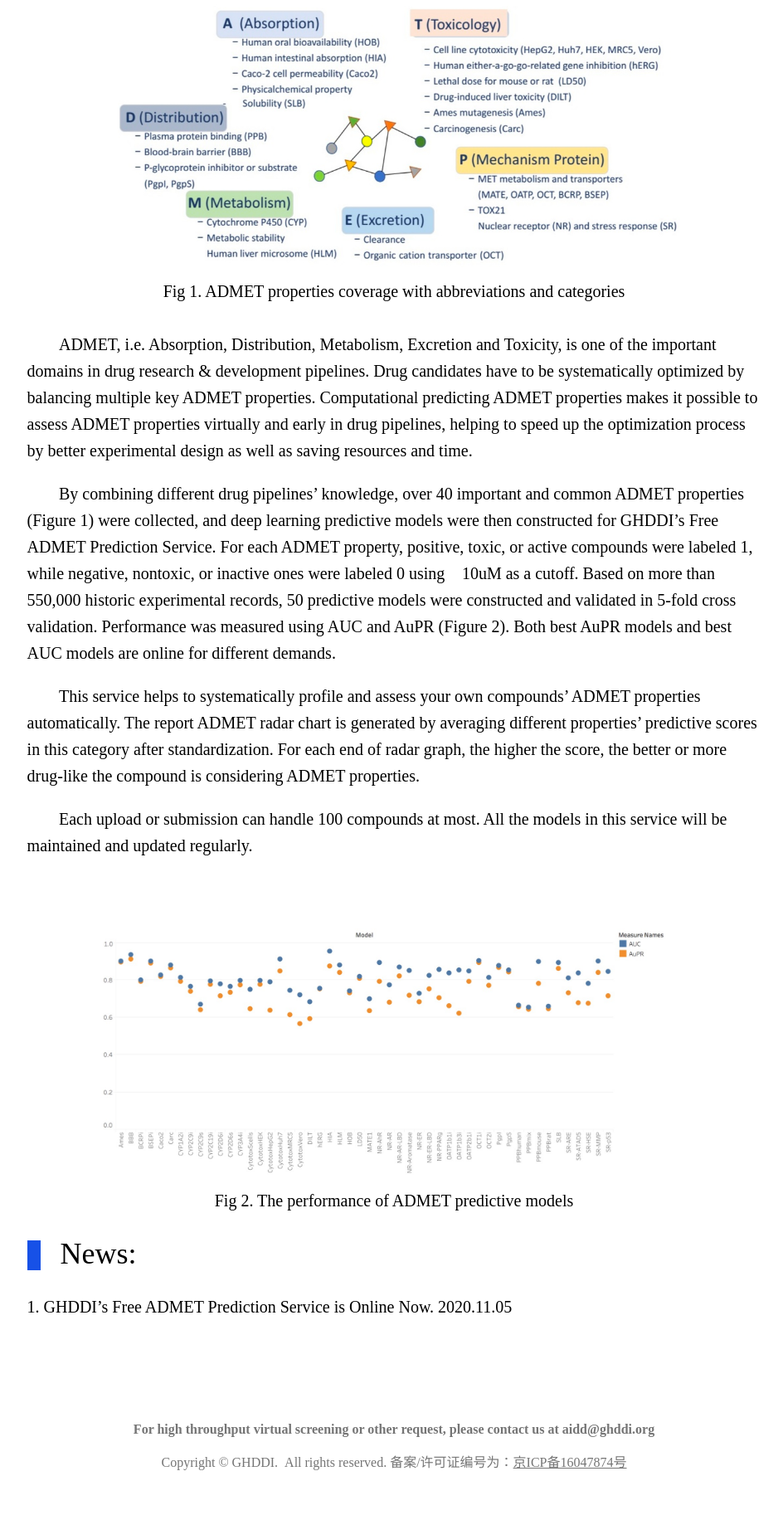
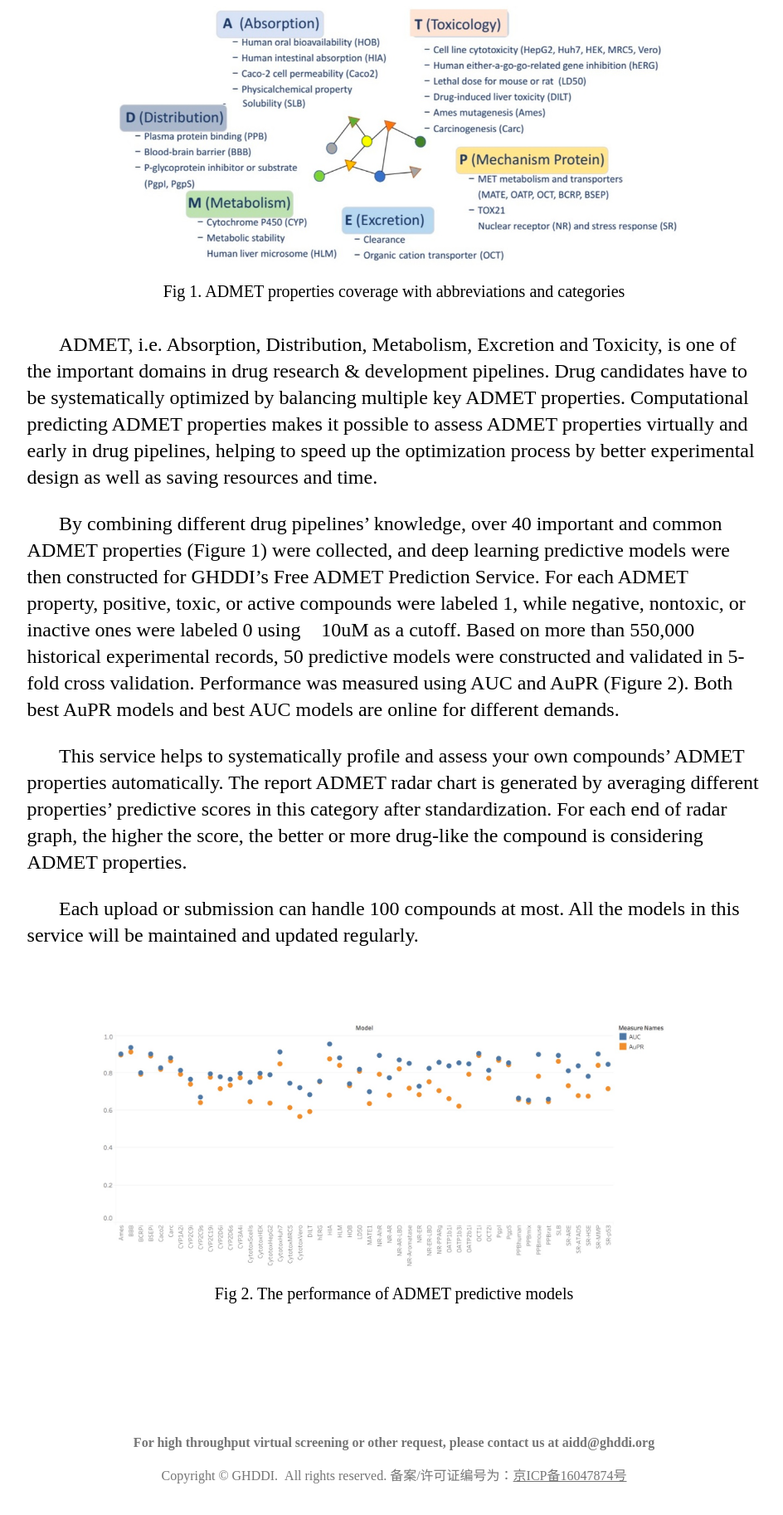
Before and after one commit to wxy0810500/deep_molecule_engine_client, a Django app: page /admet/ in a window 1280 px wide. Shown: the part 1500-3326 px from the top of the page at 83% size, without its empty margins (165-1109 px from the left). Before the commit the page ends 3272 px from the top, so only its background shows below. Run offline with Django 3.2, Linux system fonts and the light colour scheme; parts of the project's set-up code (start-up, migrations or seed data) failed here and were passed over.

Commit message:
update font-size from 2.5-3vin: <p> index.html

```diff
--- a/common_static/css/index.css
+++ b/common_static/css/index.css
@@ -185,6 +185,7 @@ textarea:focus {
 
 .doc {
     text-indent: 3vw;
+    font-size: 3vmin;
 }
 .intro .title {
     font-size: 4.5vmin;
--- a/configuration/prod_server_config.json
+++ b/configuration/prod_server_config.json
@@ -1,4 +1,4 @@
 {
-  "predictionServerHost": "47.111.179.211",
+  "predictionServerHost": "47.93.199.163",
   "timeout": 3600
 }
--- a/configuration/test_server_config.json
+++ b/configuration/test_server_config.json
@@ -1,4 +1,4 @@
 {
-  "predictionServerHost": "47.111.179.211",
+  "predictionServerHost": "47.93.199.163",
   "timeout": 3600
 }
--- a/templates/index.html
+++ b/templates/index.html
@@ -39,7 +39,7 @@ Each query can handle 100 compounds at most.</p>
     <img class="" src="{% static "imgs/fig1.jpg" %}" width="100%">
     <div class="caption">Fig 1. ADMET properties coverage with abbreviations and categories</div>
     <p class="doc">ADMET, i.e. Absorption, Distribution, Metabolism, Excretion and Toxicity, is one of the important domains in drug research & development pipelines. Drug candidates have to be systematically optimized by balancing multiple key ADMET properties. Computational predicting ADMET properties makes it possible to assess ADMET properties virtually and early in drug pipelines, helping to speed up the optimization process by better experimental design as well as saving resources and time.</p>
-    <p class="doc">By combining different drug pipelines’ knowledge, over 40 important and common ADMET properties (Figure 1) were collected, and deep learning predictive models were then constructed for GHDDI’s Free ADMET Prediction Service. For each ADMET property, positive, toxic, or active compounds were labeled 1, while negative, nontoxic, or inactive ones were labeled 0 using 10uM as a cutoff. Based on more than 550,000 historic experimental records, 50 predictive models were constructed and validated in 5-fold cross validation. Performance was measured using AUC and AuPR (Figure 2). Both best AuPR models and best AUC models are online for different demands.</p>
+    <p class="doc">By combining different drug pipelines’ knowledge, over 40 important and common ADMET properties (Figure 1) were collected, and deep learning predictive models were then constructed for GHDDI’s Free ADMET Prediction Service. For each ADMET property, positive, toxic, or active compounds were labeled 1, while negative, nontoxic, or inactive ones were labeled 0 using 10uM as a cutoff. Based on more than 550,000 historical experimental records, 50 predictive models were constructed and validated in 5-fold cross validation. Performance was measured using AUC and AuPR (Figure 2). Both best AuPR models and best AUC models are online for different demands.</p>
     <p class="doc">This service helps to systematically profile and assess your own compounds’ ADMET properties automatically. The report ADMET radar chart is generated by averaging different properties’ predictive scores in this category after standardization. For each end of radar graph, the higher the score, the better or more drug-like the compound is considering ADMET properties.</p>
     <p class="doc">Each upload or submission can handle 100 compounds at most. All the models in this service will be maintained and updated regularly.</p>
 {#    {% load static %}#}
@@ -47,9 +47,9 @@ Each query can handle 100 compounds at most.</p>
     <div class="caption">Fig 2. The performance of ADMET predictive models</div>
 {#        <img class="" src="{% static "imgs/fig3.jpg" %}" width="100%">#}
 
-    <div class="title">News:</div>
-    <h4></h4>
-    <t1>1. GHDDI’s Free ADMET Prediction Service is Online Now. 2020.11.05</t1>
+{#    <div class="title">News:</div>#}
+{#    <h4></h4>#}
+{#    <t1>1. GHDDI’s Free ADMET Prediction Service is Online Now. 2020.11.05</t1>#}
 
 </div>
 {% endblock %}
```
